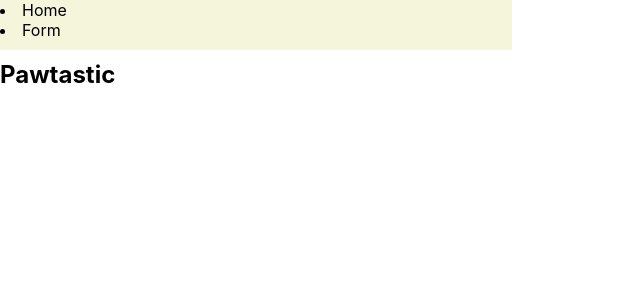
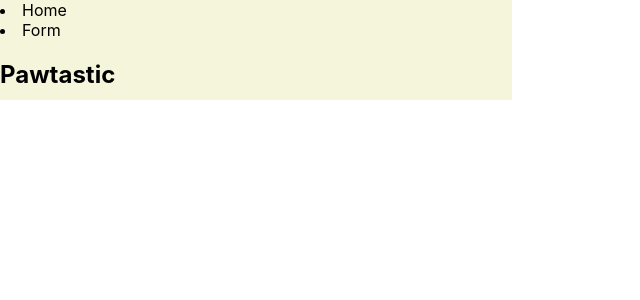
Before and after one commit to jorgevz/pawtastic_form, a React (Create React App) app: page / in a window 1280 px wide. Shown: the top 300 px of the page, without its empty margins (0-640 px from the left). Built offline with nearby package versions, Linux system fonts and the light colour scheme.

Commit message:
css editing

```diff
--- a/src/App.css
+++ b/src/App.css
@@ -2,7 +2,7 @@
 display: flex-box;
 flex-direction: row;
 width: 40%;
-height: 50px;
+height: 100px;
 justify-content: center;
 background-color: beige;
 
--- a/src/component/Navbar.js
+++ b/src/component/Navbar.js
@@ -4,12 +4,15 @@ function Navbar (){
     return (
         <div className = "title">
         <section>
+
         <nav>
         <li>Home</li>
         <li>Form</li>
+        <h2>Pawtastic</h2>
         </nav>
-    </section>
-    <h2>Pawtastic</h2>
+
+        </section>
+
     </div>
     );
 }
```
